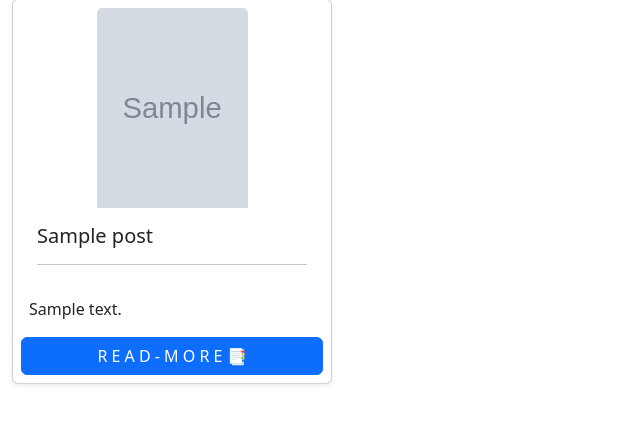
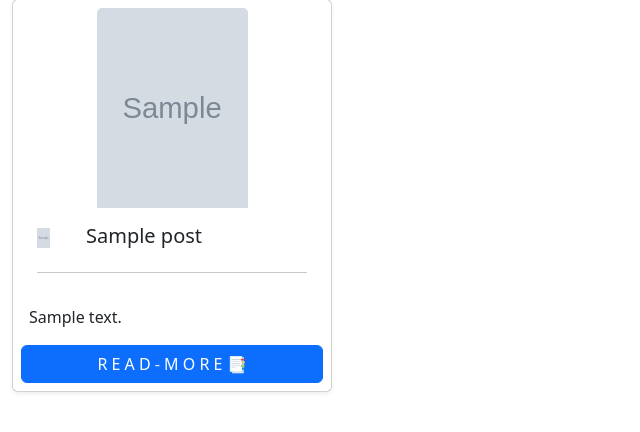
Before and after one commit to yasir-Ahmad-25/blog_system, a CodeIgniter 4 app: the page made by app/Views/Home_view.php in a window 1280 px wide. Shown: the part 146-578 px from the top of the page, without its empty margins (0-640 px from the left). Run offline with PHP 8.4 and a stand-in for CodeIgniter, Linux system fonts and the light colour scheme; the template is opened without the code that fills it: most values are stand-ins (such as "Sample title", 1, 10 or a date in 2020); grey boxes marked "Sample" are stand-in pictures; data that the repository does not hold is empty; some libraries are stand-ins or nearby versions.

Commit message:
A profile image has been added next to the title on the homepage where the blogs are displayed

```diff
--- a/app/Views/Home_view.php
+++ b/app/Views/Home_view.php
@@ -14,7 +14,14 @@
                 <div class="card p-2 mt-2 shadow-sm bg-body rounded" style="width: 20rem;">
                     <img src="./assets/images/uploads/posts/<?= $post['image']; ?>" class="card-img-top w-50 mx-auto" alt="..." style="height: 200px; object-fit: cover;">
                     <div class="card-body">
-                        <h5 class="card-title"><?= $post['title']; ?></h5>
+                        <div class="row">
+                            <div class="col-md-2">
+                                <img src="./assets/images/uploads/profile_images/<?= $post['profile_image']; ?>" class="circle w-50 mx-auto" alt="..." style="width:20px;height: 20px; object-fit: cover;">
+                            </div>
+                            <div class="col-md-10">
+                                <h5 class="card-title"><?= $post['title']; ?></h5>
+                            </div>
+                        </div>
                         <hr>
                     </div>
                     <p class="card-text px-2"><?= $post['content']; ?></p>
```
Also changed, not shown: app/Controllers/Home.php (+9 -1 lines).
